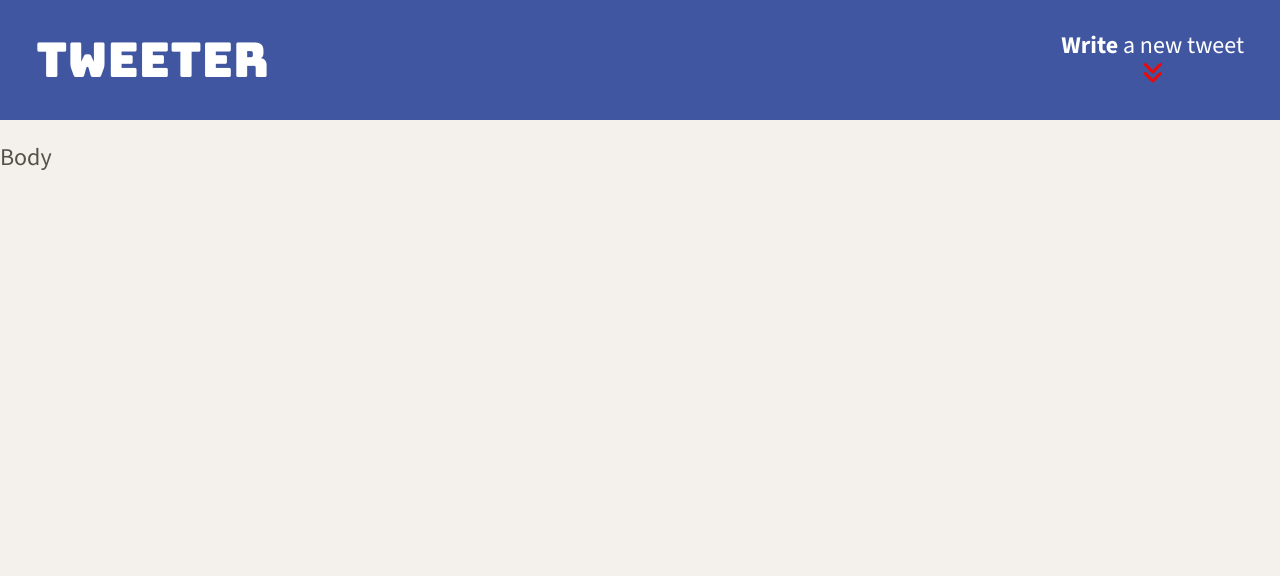
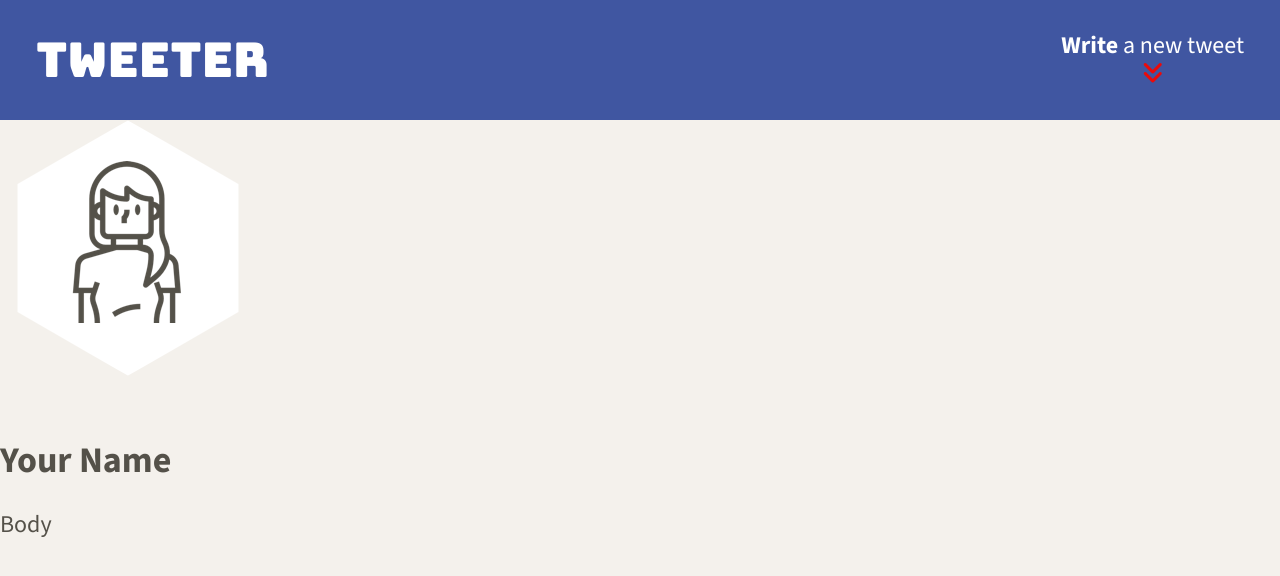
Before and after one commit to cynthia-lam/tweeter, a website: page public/index.html in a window 1280 px wide. Drawn offline with nearby package versions, Linux system fonts and the light colour scheme.

Commit message:
Add code for header

```diff
--- a/public/index.html
+++ b/public/index.html
@@ -49,6 +49,17 @@
     </div>
   </nav>
 
+  <!-- Header -->
+  <header>
+    <div>
+        <img src="/images/profile-hex.png">
+    </div>
+    <br>
+    <div>
+        <h2>Your Name</h2>
+    </div>
+</header>
+
   <!-- Page-specific (main) content here -->
   <main class="container"></main>
   <p>Body</p>
```
